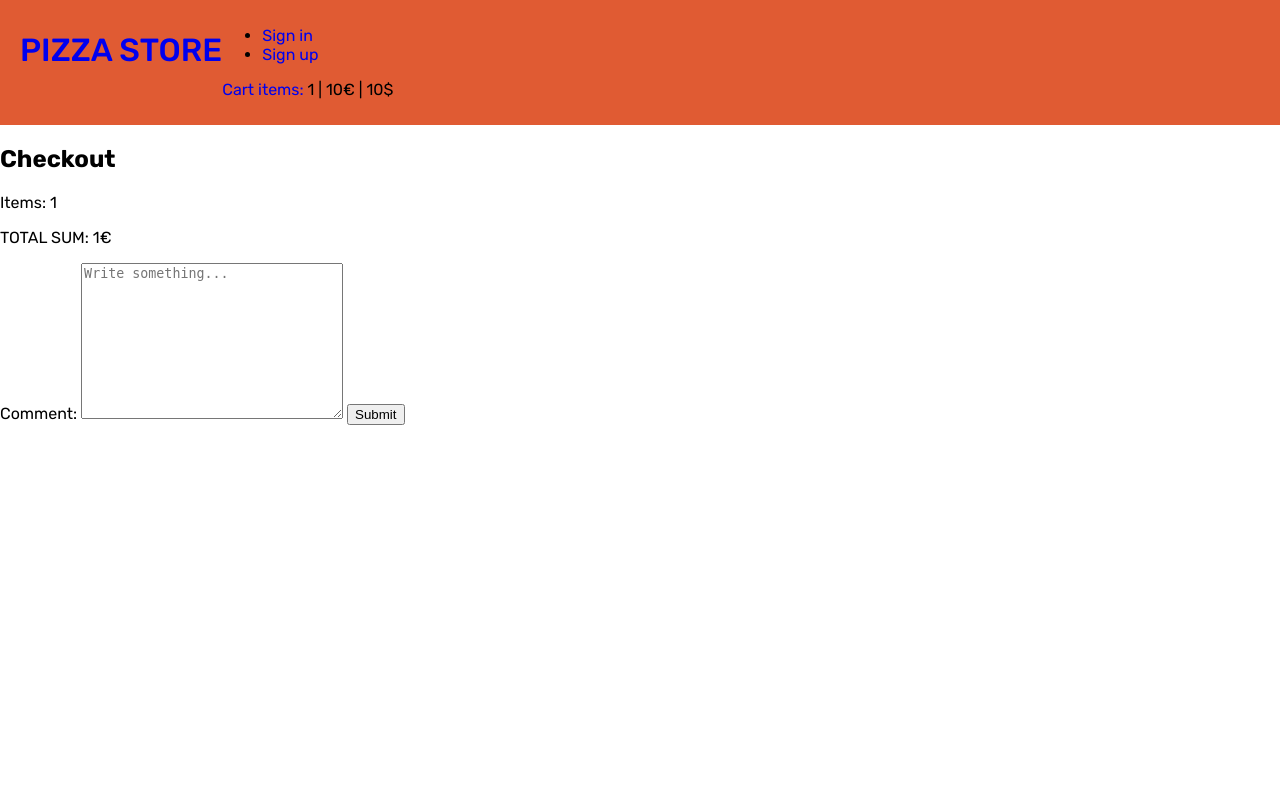
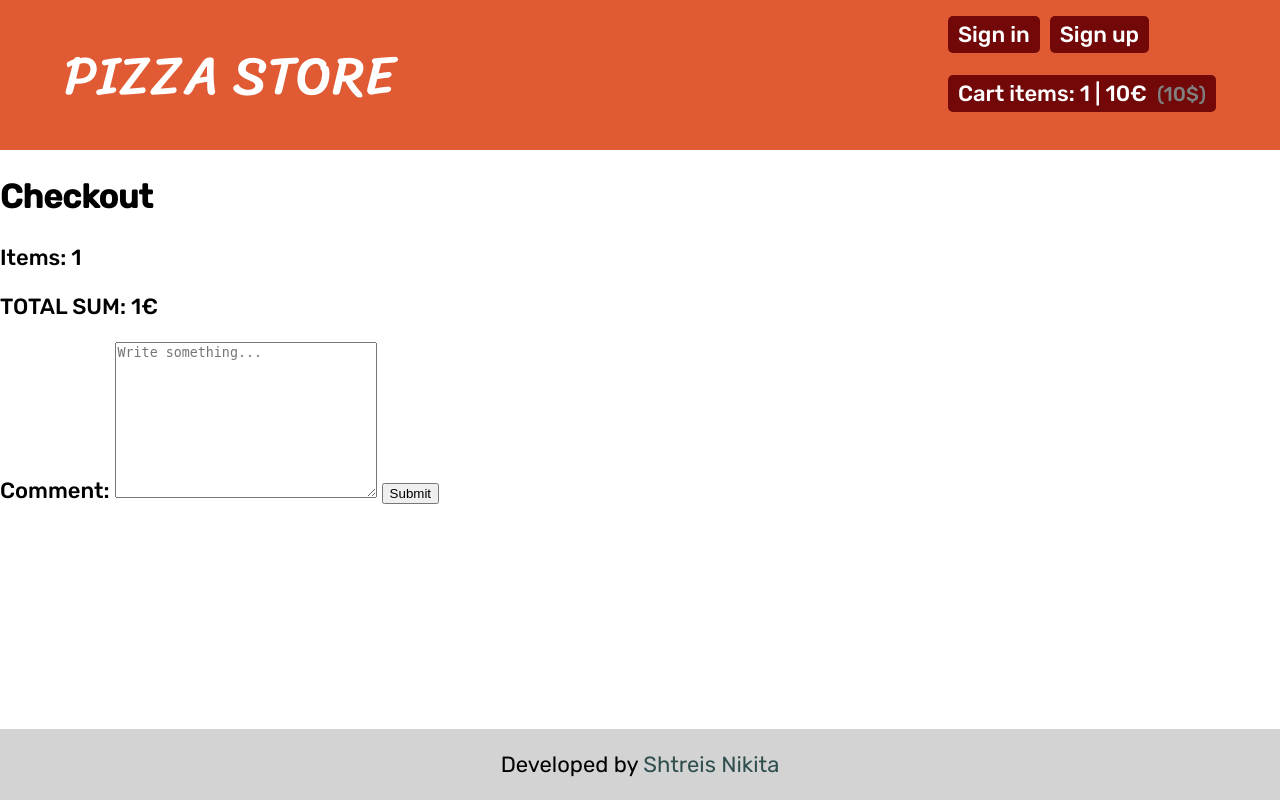
Before and after one commit to nikotlichnik/pizza-store, a Django app: template pizza_store_app/templates/pizza_store_app/order.html in a window 1280 px wide. Run offline with Django 3.2, Linux system fonts and the light colour scheme; the template is opened without the code that fills it: most values are stand-ins (such as "Sample title", 1, 10 or a date in 2020).

Commit message:
added header and footer styles

```diff
--- a/static/css/style.css
+++ b/static/css/style.css
@@ -1,19 +1,30 @@
 :root {
     --orange: #e05b33;
     --darkorange: #ca4b26;
+    --darkred: #720808;
     --darkorange-opacity: rgba(202, 75, 38, 0.85);
+}
+
+
+html, body {
+    height: 100%;
 }
 
 body {
     display: grid;
     grid-template-areas: 'header' 'content' 'footer';
+    grid-template-rows: auto 1fr auto;
+
     margin: 0;
 
     font-family: 'Rubik', sans-serif;
+    font-weight: 500;
+    font-size: 22px;
 }
 
 a {
     text-decoration: none;
+    color: inherit;
 }
 
 img {
@@ -30,19 +41,126 @@ input[type=number]::-webkit-outer-spin-button {
 }
 
 .page-header {
-    display: flex;
-    padding: 10px 20px;
+    padding-top: 2vh;
+    padding-bottom: 2vh;
+    display: grid;
+    grid-template-columns: 5vw 1fr 5vw;
 
     background-color: var(--orange);
 }
 
+.page-header > * {
+    grid-column: 2;
+}
+
+.page-header__container {
+    display: flex;
+    flex-wrap: wrap;
+    justify-content: space-between;
+    align-items: center;
+}
+
 .page-header__title {
+    margin: 0;
+    padding: 0;
+
+    font-family: 'Sriracha', cursive;
+    font-size: 2.5em;
+    font-weight: 400;
+    white-space: nowrap;
+
     color: white;
-    font-weight: 500;
+    cursor: pointer;
 }
 
 .page-header__title a:visited {
     color: white;
+}
+
+.auth-nav__list {
+    display: flex;
+    flex-wrap: wrap;
+    align-items: center;
+
+    margin: 0;
+    padding: 0;
+
+    list-style: none;
+
+    color: white;
+}
+
+.auth-nav__item {
+    display: flex;
+    align-items: center;
+}
+
+.auth-nav__link {
+    display: inline-block;
+    padding: 5px 10px;
+
+    background-color: var(--darkred);
+    border-radius: 5px;
+}
+
+.auth-nav__link {
+    margin-right: 10px;
+}
+
+.auth-nav__item:last-child .auth-nav__link {
+    margin-right: 0;
+}
+
+.auth-nav__link:hover {
+    color: lightblue;
+}
+
+.auth-nav__link:active {
+    color: lightskyblue;
+}
+
+.auth-nav__username {
+    display: inline-block;
+    margin-right: 25px;
+    max-width: 200px;
+    overflow: hidden;
+    text-overflow: ellipsis;
+}
+
+.page-header__cart-info {
+    padding: 5px 10px;
+
+    color: white;
+
+    background-color: var(--darkred);
+    border-radius: 5px;
+
+    cursor: pointer;
+}
+
+.page-header__cart-info:hover {
+    color: lightblue;
+}
+
+.page-header__cart-info:active {
+    color: lightskyblue;
+}
+
+.page-header__cart-dollars {
+    display: inline-block;
+    margin-left: 5px;
+    font-size: 20px;
+
+    color: grey;
+}
+
+.page-header__cart-link {
+    display: inline-block;
+
+}
+
+.page-main > * {
+    grid-column: 2;
 }
 
 .catalog {
@@ -72,7 +190,7 @@ input[type=number]::-webkit-outer-spin-button {
     text-align: center;
 }
 
-.catalog__item-price{
+.catalog__item-price {
     order: 2;
 }
 
@@ -84,6 +202,26 @@ input[type=number]::-webkit-outer-spin-button {
 
 }
 
-.cart__item-image{
+.cart__item-image {
     width: 100px;
 }
+
+
+.page-footer {
+    display: flex;
+    flex-direction: column;
+    align-items: center;
+
+    background-color: lightgray;
+
+    font-weight: 400;
+}
+
+.page-footer__link {
+    text-decoration: none;
+    color: darkslategrey;
+}
+
+.page-footer__link:hover {
+    border-bottom: 1px dashed darkslategrey;
+}
--- a/templates/base.html
+++ b/templates/base.html
@@ -5,20 +5,26 @@
     <meta charset="UTF-8">
     <title>Pizza store</title>
     <meta name="viewport" content="width=device-width, initial-scale=1">
-    <link href="https://fonts.googleapis.com/css?family=Rubik:400,500,700&display=swap" rel="stylesheet">
+    <link href="https://fonts.googleapis.com/css?family=Sriracha&display=swap" rel="stylesheet">
+    <link href="https://fonts.googleapis.com/css?family=Rubik:400,500&display=swap" rel="stylesheet">
     <link rel="stylesheet" href="{% static 'css/style.css' %}">
     <link rel="shortcut icon" type="image/png" href="{% static "pizza_store_app/img/favicon.ico" %}">
 </head>
 <body>
 <header class="page-header">
+    <div class="page-header__container">
         <h1 class="page-header__title"><a href="{% url 'pizza_store_app:catalog' %}">PIZZA STORE</a></h1>
         <nav class="page-header__nav auth-nav">
             <ul class="auth-nav__list">
                 {% if user.username %}
                     <li class="auth-nav__item">
-                    <span class="auth-nav__username">{{ user.username }}</span>
+                        <span class="auth-nav__username">Hi, {{ user.username }}</span>
+                    </li>
+                    <li class="auth-nav__item">
+                        <a class="auth-nav__link" href="{% url 'pizza_store_app:order_history' %}">Order history</a>
+                    </li>
+                    <li class="auth-nav__item">
                         <a class="auth-nav__link" href="{% url 'loginsys_app:logout' %}">Sign out</a>
-                    <a class="auth-nav__link" href="{% url 'pizza_store_app:order_history' %}">Order history</a>
                     </li>
                 {% else %}
                     <li class="auth-nav__item">
@@ -29,13 +35,29 @@
                     </li>
                 {% endif %}
             </ul>
-        <p><a href="{% url 'pizza_store_app:cart' %}">Cart items:</a> {{ cart_info.counter }} | {{ cart_info.cart_total_eur }}€ | {{ cart_info.cart_total_usd }}$</p>
+            {% if cart_info and cart_info.counter != 0 %}
+                <p class="page-header__cart-info">
+                    <a class="page-header__cart-link" href="{% url 'pizza_store_app:cart' %}">Cart
+                        items: {{ cart_info.counter }} | {{ cart_info.cart_total_eur }}€
+                        <span class="page-header__cart-dollars"> ({{ cart_info.cart_total_usd }}$)</span>
+                    </a>
+                </p>
+            {% endif %}
+
         </nav>
+    </div>
 </header>
-<main class="content">
+<main class="page-main">
     {% block content %}{% endblock %}
     {% block login %}{% endblock %}
 </main>
+<footer class="page-footer">
+    <p class="page-footer__copyright">Developed by
+        <a class="page-footer__link" href="https://github.com/nikotlichnik/pizza-store">
+            Shtreis Nikita
+        </a>
+    </p>
+</footer>
 <script src="{% static 'js/script.js' %}"></script>
 </body>
 </html>
```
Also changed, not shown: db.sqlite3, pizza_store/urls.py (line endings or trailing spaces). Lines whose indentation alone changed are shown as unchanged.
